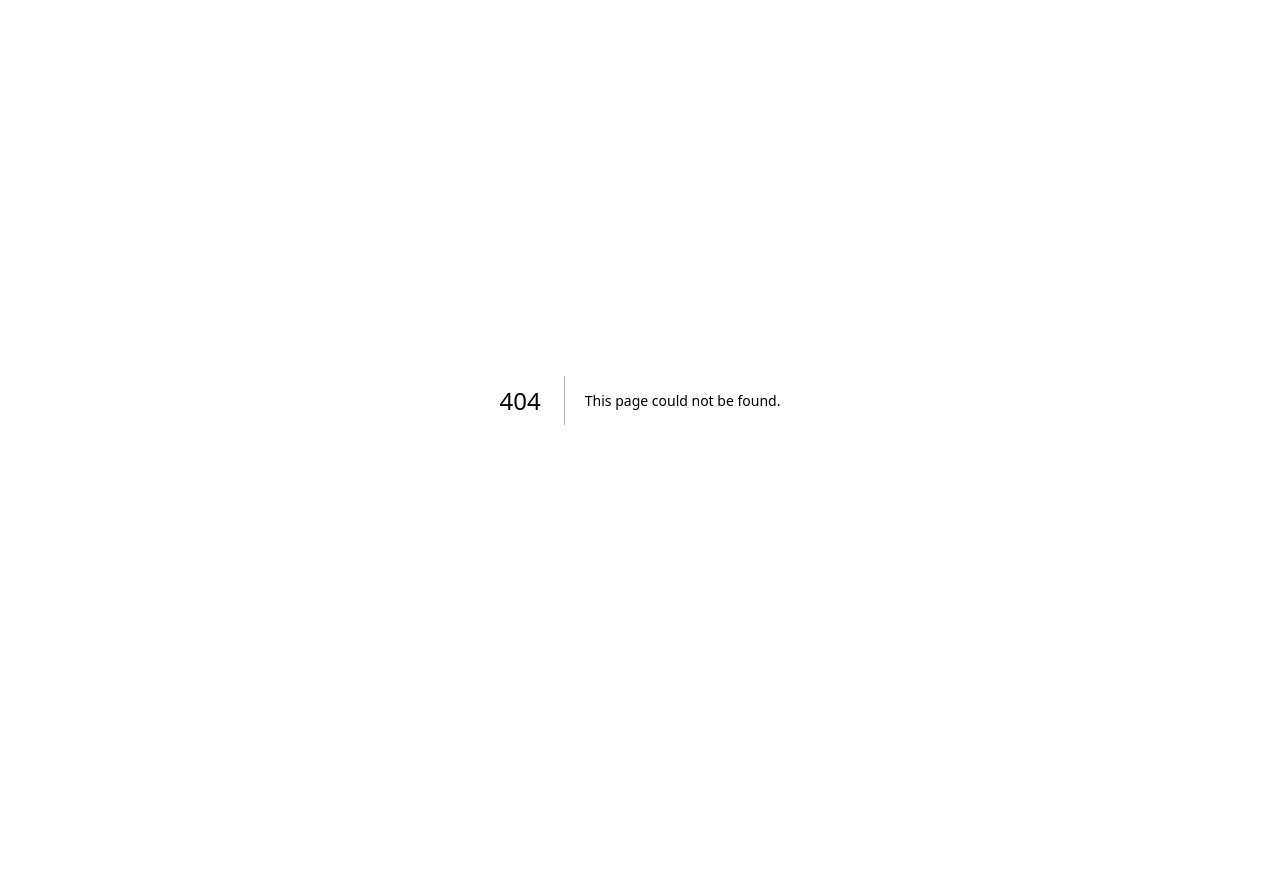
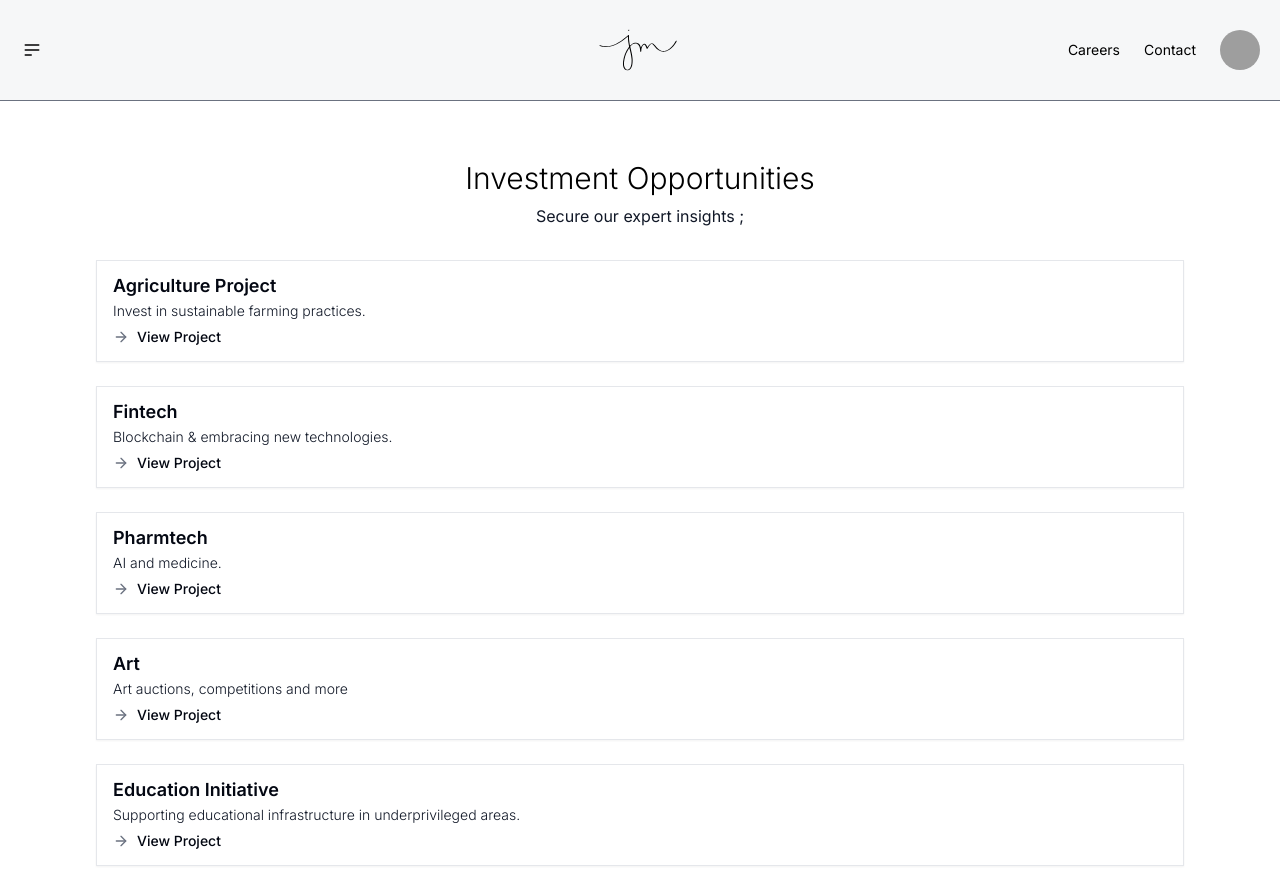
Before and after one commit to Okware-L/jm, a Next.js app: page /Invest in a window 1280 px wide. Before the commit this address had no page. Shown: the top 889 px of the page. Before the commit the page ends 800 px from the top, so only its background shows below. Built offline with nearby package versions, Linux system fonts and the light colour scheme; grey boxes are pictures that could not be loaded.

Commit message:
investments listed

```diff
--- /dev/null
+++ b/app/Invest/(investments)/Agriculture/page.tsx
@@ -0,0 +1,9 @@
+import React from 'react'
+
+const page = () => {
+  return (
+    <div>Agric investment page </div>
+  )
+}
+
+export default page
--- /dev/null
+++ b/app/Invest/page.jsx
@@ -0,0 +1,128 @@
+import Navbar from "@/components/Navbar"
+import { CardContent, Card } from "@/components/ui/card"
+
+export default function Component() {
+  return (
+    <div className="min-h-screen bg-white ">
+        <Navbar/>
+    <section className="pt-40">
+      <div className="grid gap-6 lg:gap-8 px-4">
+        <div className="flex flex-col gap-2">
+          <h1 className="text-3xl font-light text-center text-black">Investment Opportunities</h1>
+          <p className="text-gray-900 text-center">Secure our expert insights ;</p>
+        </div>
+        <div className="grid gap-4 md:gap-6 px-20 pb-20">
+          <Card>
+            <CardContent className="p-4 grid gap-2">
+              <div className="flex flex-col gap-1.5">
+                <h3 className="text-lg font-semibold leading-none">Agriculture Project</h3>
+                <p className="text-sm text-gray-900">Invest in sustainable farming practices.</p>
+
+              </div>
+              <div className="flex items-center">
+                <ArrowRightIcon className="w-4 h-4 mr-2 flex-shrink-0 text-gray-500 dark:text-gray-400" />
+                <span className="text-sm font-medium leading-none">View Project</span>
+              </div>
+            </CardContent>
+          </Card>
+          <Card>
+            <CardContent className="p-4 grid gap-2">
+              <div className="flex flex-col gap-1.5">
+                <h3 className="text-lg font-semibold leading-none">Fintech</h3>
+                <p className="text-sm text-gray-900">Blockchain & embracing new technologies.</p>
+              </div>
+              <div className="flex items-center">
+                <ArrowRightIcon className="w-4 h-4 mr-2 flex-shrink-0 text-gray-500 dark:text-gray-400" />
+                <span className="text-sm font-medium leading-none">View Project</span>
+              </div>
+            </CardContent>
+          </Card>
+          <Card>
+            <CardContent className="p-4 grid gap-2">
+              <div className="flex flex-col gap-1.5">
+                <h3 className="text-lg font-semibold leading-none">Pharmtech</h3>
+                <p className="text-sm text-gray-900">AI and medicine.</p>
+              </div>
+              <div className="flex items-center">
+                <ArrowRightIcon className="w-4 h-4 mr-2 flex-shrink-0 text-gray-500 dark:text-gray-400" />
+                <span className="text-sm font-medium leading-none">View Project</span>
+              </div>
+            </CardContent>
+          </Card>
+          <Card>
+            <CardContent className="p-4 grid gap-2">
+              <div className="flex flex-col gap-1.5">
+                <h3 className="text-lg font-semibold leading-none">Art</h3>
+                <p className="text-sm text-gray-900">Art auctions, competitions and more</p>
+              </div>
+              <div className="flex items-center">
+                <ArrowRightIcon className="w-4 h-4 mr-2 flex-shrink-0 text-gray-500 dark:text-gray-400" />
+                <span className="text-sm font-medium leading-none">View Project</span>
+              </div>
+            </CardContent>
+          </Card>
+          <Card>
+            <CardContent className="p-4 grid gap-2">
+              <div className="flex flex-col gap-1.5">
+                <h3 className="text-lg font-semibold leading-none">Education Initiative</h3>
+                <p className="text-sm text-gray-900">
+                  Supporting educational infrastructure in underprivileged areas.
+                </p>
+              </div>
+              <div className="flex items-center">
+                <ArrowRightIcon className="w-4 h-4 mr-2 flex-shrink-0 text-gray-500 dark:text-gray-400" />
+                <span className="text-sm font-medium leading-none">View Project</span>
+              </div>
+            </CardContent>
+          </Card>
+          <Card>
+            <CardContent className="p-4 grid gap-2">
+              <div className="flex flex-col gap-1.5">
+                <h3 className="text-lg font-semibold leading-none">Renewable Energy Venture</h3>
+                <p className="text-sm text-gray-900">Invest in solar and wind energy projects.</p>
+              </div>
+              <div className="flex items-center">
+                <ArrowRightIcon className="w-4 h-4 mr-2 flex-shrink-0 text-gray-900" />
+                <span className="text-sm font-medium leading-none">View Project</span>
+              </div>
+            </CardContent>
+          </Card>
+          <Card>
+            <CardContent className="p-4 grid gap-2">
+              <div className="flex flex-col gap-1.5">
+                <h3 className="text-lg font-semibold leading-none">Biotech</h3>
+                <p className="text-sm text-gray-900">Biology to develop products, methods and organisms intended to improve human health and society</p>
+              </div>
+              <div className="flex items-center">
+                <ArrowRightIcon className="w-4 h-4 mr-2 flex-shrink-0 text-gray-500 dark:text-gray-400" />
+                <span className="text-sm font-medium leading-none">View Project</span>
+              </div>
+            </CardContent>
+          </Card>
+        </div>
+      </div>
+
+    </section>
+    </div>
+  )
+}
+
+function ArrowRightIcon(props) {
+  return (
+    <svg
+      {...props}
+      xmlns="http://www.w3.org/2000/svg"
+      width="24"
+      height="24"
+      viewBox="0 0 24 24"
+      fill="none"
+      stroke="currentColor"
+      strokeWidth="2"
+      strokeLinecap="round"
+      strokeLinejoin="round"
+    >
+      <path d="M5 12h14" />
+      <path d="m12 5 7 7-7 7" />
+    </svg>
+  )
+}
--- a/app/careers/page.jsx
+++ b/app/careers/page.jsx
@@ -1,11 +1,22 @@
 import React from 'react'
 import {jobsData} from '../../jobs'
+import Navbar from '@/components/Navbar'
 
 const page = () => {
   return (
-    <div className=" mx-auto p-8 min-h-screen bg-gray-100">
-      <h1 className="text-4xl font-bold mb-8 text-center">Join Our Team</h1>
-      <div className="grid gap-8 lg:grid-cols-3 md:grid-cols-2 sm:grid-cols-1">
+    <div className='min-h-screen bg-white'>
+      <Navbar/>
+    <div className=" mx-auto p-8 py-40">
+      <h1 className="text-3xl font-light mb-8 text-center text-black ">Join Our Team</h1>
+
+
+      <div className="grid gap-8 lg:grid-cols-4 md:grid-cols-2 sm:grid-cols-1">
+
+        <div className="p-6 bg-gray-900 rounded">
+          <h2 className="text-xl font-bold mb-2 text-gray-100">Tenders</h2>
+            <p className="text-gray-100 mb-4 hover:text-sky-300">See Available tenders up for grabs.</p>
+        </div>
+
         {jobsData.map((job, index) => (
           <div
             key={index}
@@ -14,12 +25,12 @@ const page = () => {
             <div className="p-6">
               <h2 className="text-xl font-bold mb-2 text-gray-800">{job.title}</h2>
               <p className="text-gray-600 mb-4">{job.location}</p>
-              <p className="text-gray-700">{job.description}</p>
             </div>
           </div>
         ))}
       </div>
     </div>
+    </div>
   )
 }
 
--- a/components/Navbar.jsx
+++ b/components/Navbar.jsx
@@ -4,21 +4,9 @@ import React from 'react'
 import Image from 'next/image';
 import Link from 'next/link';
 import { Avatar, AvatarFallback, AvatarImage } from "@/components/ui/avatar"
-import {
-  DropdownMenu,
-  DropdownMenuContent,
-  DropdownMenuLabel,
-  DropdownMenuRadioGroup,
-  DropdownMenuRadioItem,
-  DropdownMenuSeparator,
-  DropdownMenuTrigger,
-} from "@/components/ui/dropdown-menu"
-
-
 
 
 const Navbar = () => {
-  const [position, setPosition] = React.useState("bottom")
 
   return (
     <div>
@@ -30,8 +18,9 @@ const Navbar = () => {
       </div>
       <ul tabIndex={0} className="menu menu-sm dropdown-content mt-3 z-[1] p-2 shadow bg-white text-black font-light rounded-sm after:w-52 ">
         <li><a href='/About'>About us</a></li>
-        <li><a>Investors</a></li>
+        <li><a href ='/Invest'>Investors</a></li>
         <li><a>Our Solutions</a></li>
+        <li><a>JM-Qafri Forum</a></li>
         <li><a>F.A.Q</a></li>
         <li className='md:hidden'><a>Contact</a></li>
       </ul>
```
Also changed, not shown: app/Invest/(investments)/Biotech/page.jsx (added).
